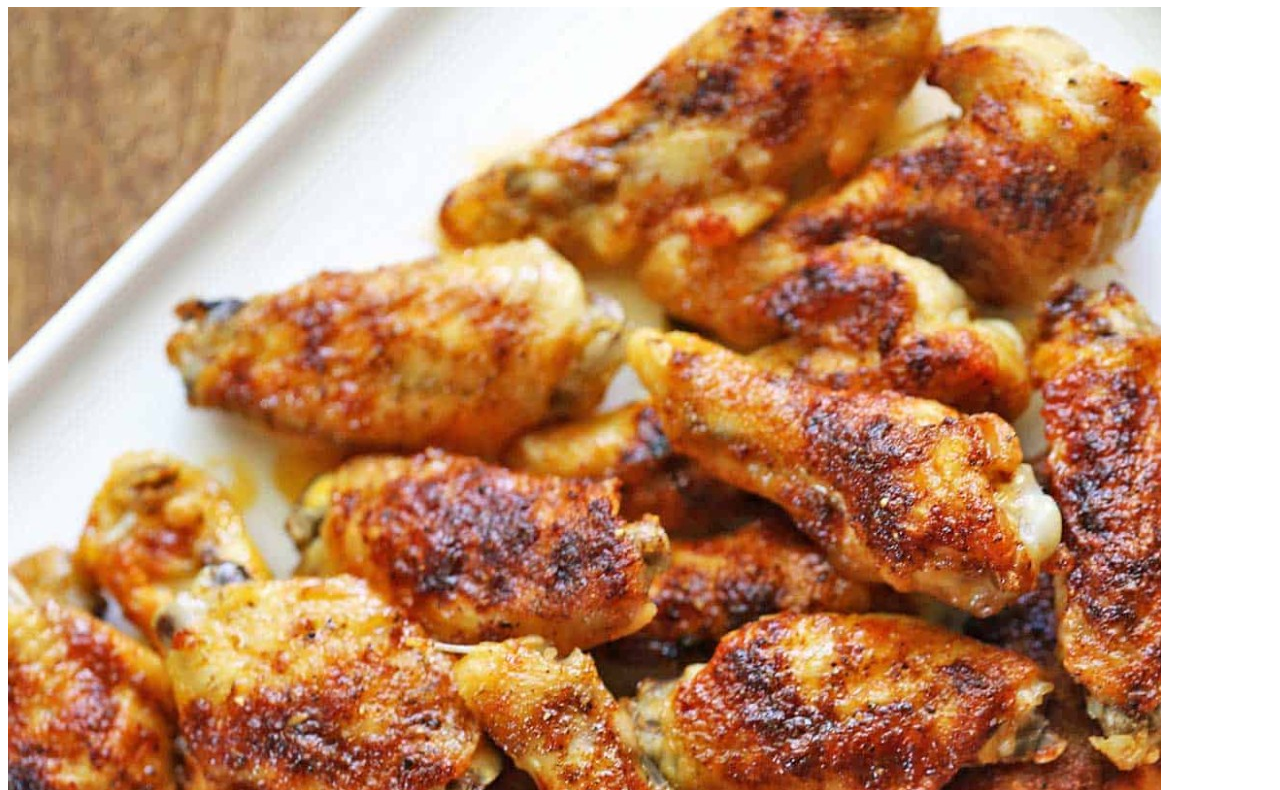
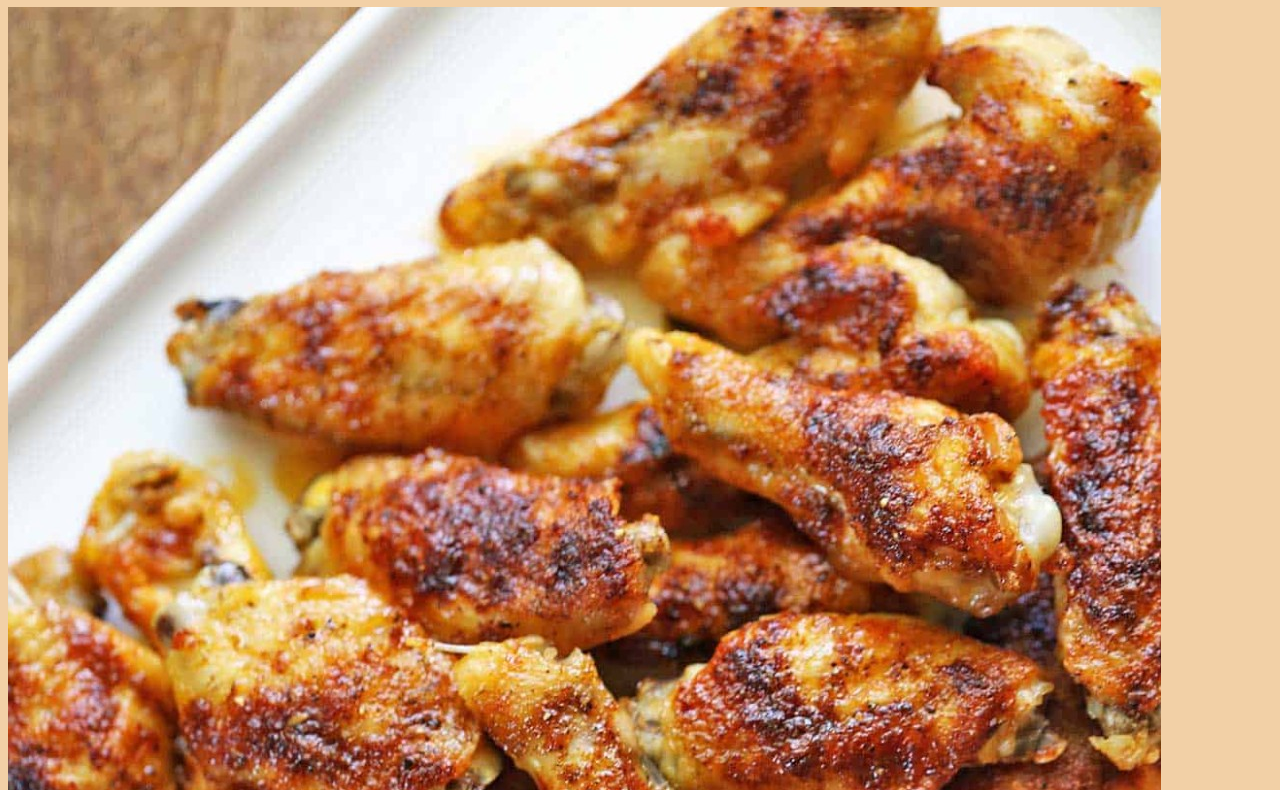
Before and after one commit to coding-hercules/odin-recipes, a plain HTML site: page recipes/chickenwings.html in a window 1280 px wide. Shown: the part 73-863 px from the top of the page. Drawn offline with Linux system fonts and the light colour scheme; files that its build step writes are made by us from their sources.

Commit message:
Link css stylesheet to all webpages for my website

```diff
--- a/recipes/chickenwings.html
+++ b/recipes/chickenwings.html
@@ -4,6 +4,8 @@
 <head>
     <meta charset="UTF-8">
     <title>Baked Chicken Wings</title>
+
+    <link rel="stylesheet" href="css/style.css">
 </head>
 
 
```
Also changed, not shown: recipes/lemonade.html (+2 -0 lines), recipes/scallops.html (+2 -0 lines), recipes/shrimp.html (+2 -0 lines), recipes/tiramisu.html (+2 -0 lines), css/style.css (line endings or trailing spaces).
